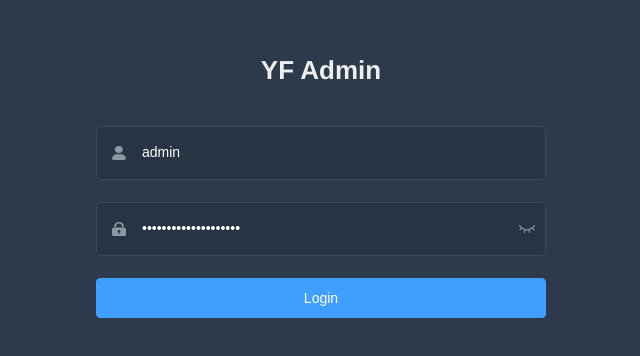
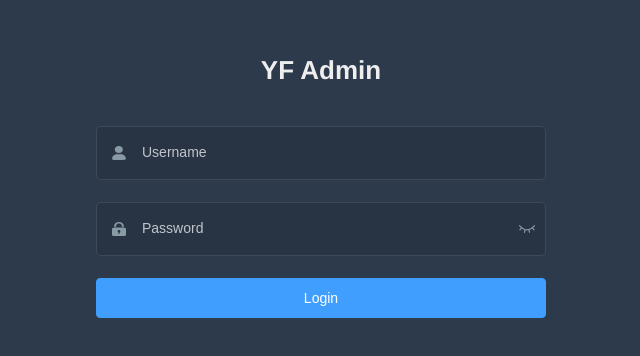
Before and after one commit to tangyue4978/YF-admin, a Vue app: page / in a window 1280 px wide. Shown: the part 104-460 px from the top of the page, without its empty margins (319-959 px from the left). Built offline with nearby package versions, Linux system fonts and the light colour scheme.

Commit message:
# 登录去掉默认账号、密码

```diff
--- a/src/views/login/index.vue
+++ b/src/views/login/index.vue
@@ -68,8 +68,8 @@ export default {
     }
     return {
       loginForm: {
-        username: 'admin',
-        password: 'iGrXus2itsdkowcjhfj4'
+        username: '', // admin
+        password: '' // iGrXus2itsdkowcjhfj4
       },
       loginRules: {
         username: [{ required: true, trigger: 'blur', validator: validateUsername }],
```
